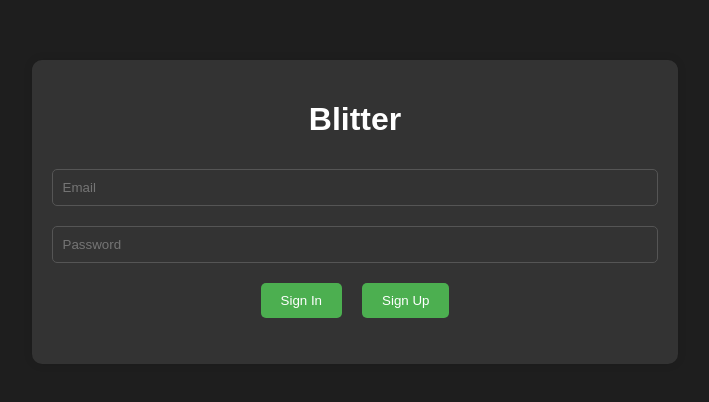
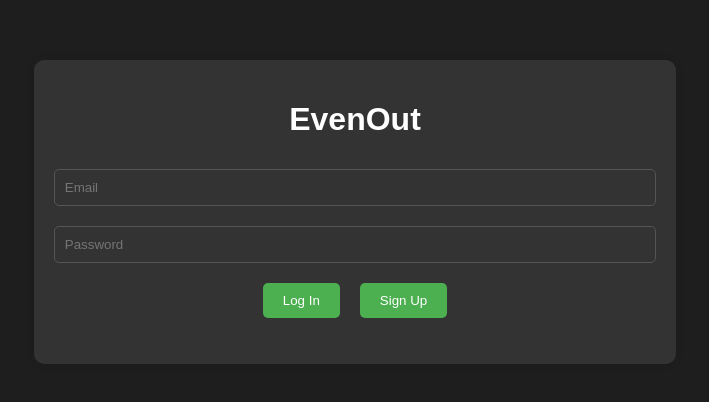
Before and after one commit to PTruong9090/Billing-System, a React (Create React App) app in the folder my-app/: page / in a window 1280 px wide. Shown: the part 188-590 px from the top of the page, without its empty margins (285-994 px from the left). Built offline with nearby package versions, Linux system fonts and the light colour scheme.

Commit message:
Added documentation

```diff
--- a/my-app/public/index.html
+++ b/my-app/public/index.html
@@ -22,7 +22,7 @@
       work correctly both with client-side routing and a non-root public URL.
       Learn how to configure a non-root public URL by running `npm run build`.
     -->
-    <title>React App</title>
+    <title>EvenOut</title>
   </head>
   <body>
     <noscript>You need to enable JavaScript to run this app.</noscript>
--- a/my-app/src/App.js
+++ b/my-app/src/App.js
@@ -1,8 +1,9 @@
 import React, { useState } from 'react';
 import { initializeApp } from 'firebase/app';
-import { getAuth, createUserWithEmailAndPassword, signInWithEmailAndPassword, sendPasswordResetEmail } from 'firebase/auth';
+import { getAuth, createUserWithEmailAndPassword, signInWithEmailAndPassword } from 'firebase/auth';
 import './App.css'; // Import the CSS file
 
+// Connect app to Firebase services
 const firebaseConfig = {
   apiKey: "AIzaSyCzIMqHEGN2L8osfCiqMBN0lDG-TWhmyME",
   authDomain: "blitter-890d6.firebaseapp.com",
@@ -12,20 +13,26 @@ const firebaseConfig = {
   appId: "1:664599496533:web:5d68050728172e9f5311dc"
 };
 
+// Create a Firebase app instance and get the authentication service (auth)
+// auth variable provides access to Firebase authentication functionality
 const app = initializeApp(firebaseConfig);
 const auth = getAuth(app);
 
 const LoginSignUp = () => {
+  // State variables using useState hook from React
   const [email, setEmail] = useState('');
   const [password, setPassword] = useState('');
   const [errorMessage, setErrorMessage] = useState('');
 
+  // Function to handle sign-in
   const signIn = () => {
+    // Validates email and password
     if (!email || !password) {
       setErrorMessage("Please enter a valid email and password.");
       return;
     }
 
+    // Firebase sign-in with email and password
     signInWithEmailAndPassword(auth, email, password)
       .then(() => {
         window.location.href = 'page2.html'; // Redirect to the landing page after login
@@ -35,17 +42,21 @@ const LoginSignUp = () => {
       });
   }
 
+  // Function to handle sign-up
   const signUp = () => {
+    // Validates email and password
     if (!email || !password) {
       setErrorMessage("Please enter a valid email and password.");
       return;
     }
 
+    // Firebase sign-up with email and password
     createUserWithEmailAndPassword(auth, email, password)
       .then(() => {
         alert('Account created successfully!');
         window.location.href = 'page2.html'; // Redirect to the landing page after signup
       })
+      // Handles different errors with signing up
       .catch(error => {
         switch (error.code) {
           case 'auth/invalid-email':
@@ -60,13 +71,15 @@ const LoginSignUp = () => {
       });
   }
 
+  // JSX (Javascript syntax extension) structure for rendering
   return (
     <div className="login-container">
-      <h1>Blitter</h1>
+      <h1>EvenOut</h1>
       <input type="email" placeholder="Email" value={email} onChange={(e) => setEmail(e.target.value)} />
       <input type="password" placeholder="Password" value={password} onChange={(e) => setPassword(e.target.value)} />
-      <button onClick={signIn}>Sign In</button>
+      <button onClick={signIn}>Log In</button>
       <button onClick={signUp}>Sign Up</button>
+      {/*Displays error messages*/}
       <p id="errorMessage" style={{ color: '#fff' }}>{errorMessage}</p>
     </div>
   );
```
Also changed, not shown: my-app/public/page2.html (+7 -7 lines).
